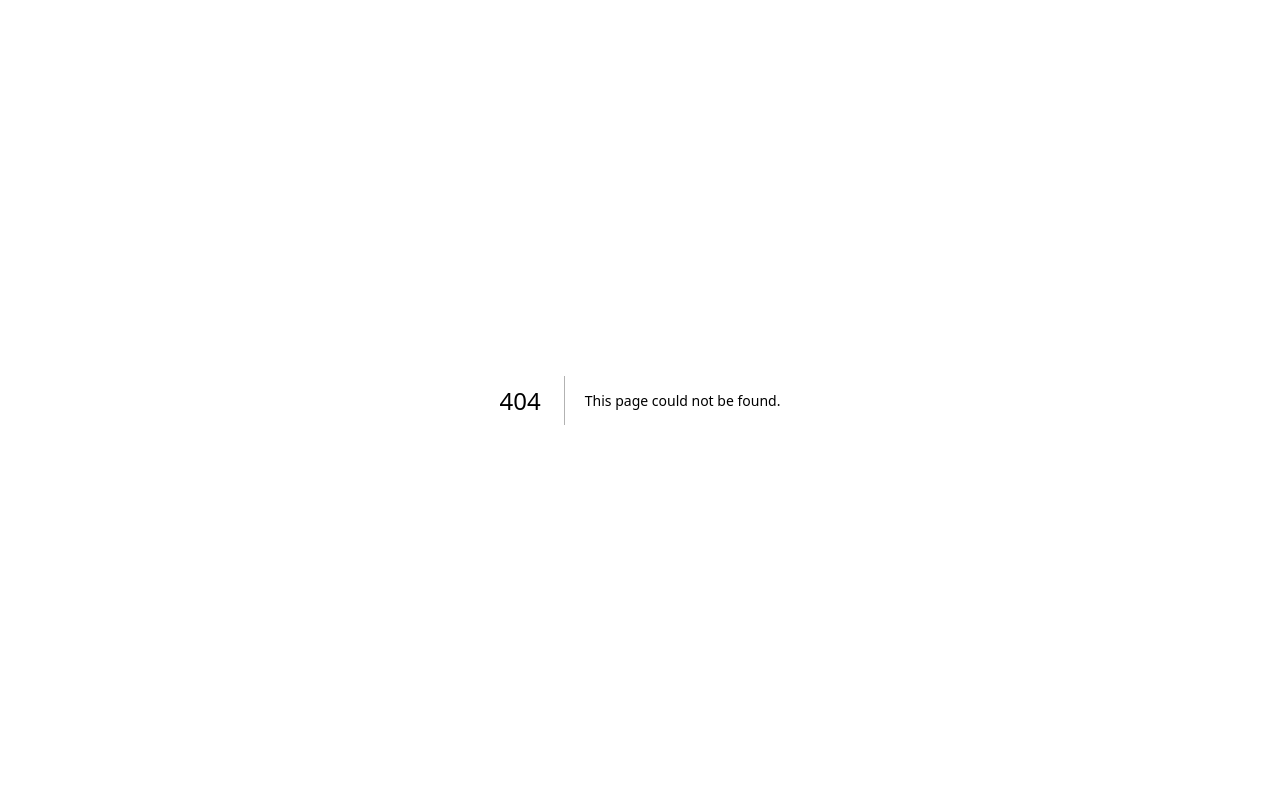
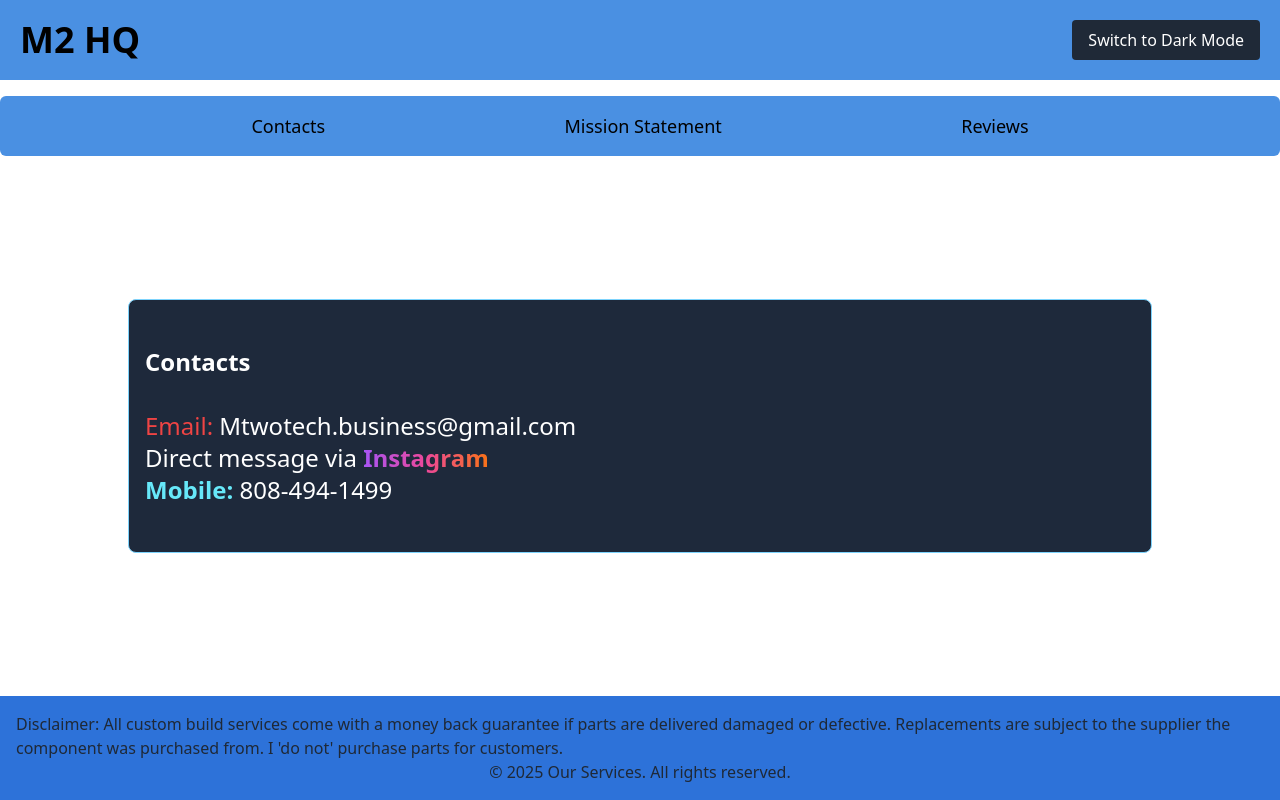
Before and after one commit to iSmirk-01/Landing-page, a Next.js app: page /contacts in a window 1280 px wide. Before the commit this address had no page. Built offline with nearby package versions, Linux system fonts and the light colour scheme.

Commit message:
added many tailwind changes and added Contacts page

```diff
--- /dev/null
+++ b/app/components/DivLink.js
@@ -0,0 +1,14 @@
+import React from 'react'
+import Link from 'next/link';
+
+function DivLink({ link, name }) {
+  return (
+    <div className="cursor-pointer">
+      <Link href={`/${link}`}>
+        {name}
+      </Link>
+    </div>
+  );
+}
+
+export default DivLink
--- a/app/components/Footer.js
+++ b/app/components/Footer.js
@@ -1,6 +1,6 @@
 const Footer = ({ footer }) => {
     return (
-      <div className="p-4">
+      <div className="flex flex-col p-4 bg-DarkThemeMainBlue items-center">
         <footer>{footer}</footer>
         <p>© 2025 Our Services. All rights reserved.</p>
       </div>
--- /dev/null
+++ b/app/components/Navigation.js
@@ -0,0 +1,23 @@
+"use client"
+import { useTheme } from '../context/ThemeProvider'
+import DivLink from './DivLink';
+
+function Navigation({ name }) {
+  const { theme } = useTheme();
+  //flex justify-evenly text-2xl p-4 bg-red-400 w-3/4 rounded-md
+  return (
+    <div
+      className={`${
+        theme === "dark"
+          ? " bg-DarkThemeMainBlue text-white"
+          : " bg-LightThemeMainBlue text-black"
+      } flex justify-evenly text-lg p-4 w-screen rounded-md gap-1`}
+    >
+      <DivLink link="contacts" name="Contacts" />
+      <DivLink link="mission-statement" name="Mission Statement" />
+      <DivLink link="reviews" name="Reviews" />
+    </div>
+  );
+}
+
+export default Navigation;
--- /dev/null
+++ b/app/components/Notice.js
@@ -0,0 +1,19 @@
+"use client"
+import { useTheme } from "../context/ThemeProvider";
+
+function Notice() {
+  const { theme } = useTheme();
+
+  return (
+    <p
+      className={`${
+        theme === "dark" ? "text-white" : "text-black"
+      } text-lg p-5`}
+    >
+      *Services vary due to my class schedule.* For additional information or
+      questions, please reach out via my Contacts page*
+    </p>
+  );
+}
+
+export default Notice
--- a/app/components/Service.js
+++ b/app/components/Service.js
@@ -8,7 +8,9 @@ const Service = ({ header, details, label, button }) => {
   return (
     <div
       className={`${
-        theme === "dark" ? "bg-gray-700 text-white" : "bg-gray-200 text-black"
+        theme === "dark"
+          ? "bg-gray-700 text-white border-cyan-300 border"
+          : "bg-gray-200 text-black border-black border"
       } flex flex-col gap-5 text-lg p-5 rounded-lg shadow-md`}
     >
       <header className="flex justify-center">
@@ -26,7 +28,7 @@ const Service = ({ header, details, label, button }) => {
               : "bg-blue-600 hover:bg-blue-500 text-white"
           } rounded-md p-2`}
         >
-          {button || "Click here for details and pricing!"}
+          {button || "Details and Pricing"}
         </button>
       </footer>
     </div>
--- a/app/components/ThemeToggleButton.js
+++ b/app/components/ThemeToggleButton.js
@@ -9,7 +9,7 @@ const ThemeToggle = () => {
     <button
       onClick={toggleTheme}
       className={`${
-        theme === "dark" ? "bg-gray-800 text-white" : "bg-gray-200 text-black"
+        theme === "dark" ? "bg-slate-300 text-black" : "bg-gray-800 text-white"
       } px-4 py-2 rounded`}
     >
       Switch to {theme === "light" ? "Dark" : "Light"} Mode
--- a/app/components/NavBar.js
+++ b/app/components/TittleBar.js
@@ -3,15 +3,15 @@
 import { useTheme } from "../context/ThemeProvider";
 import ThemeToggle from "./ThemeToggleButton";
 
-const NavNar = ({ header }) => {
+const TittleBar = ({ header }) => {
     const {theme} = useTheme()
 
     return (
-      <div className={`flex p-5 w-screen justify-between ${theme ==='dark'? "text-white bg-slate-700" : "text-black bg-customLime"}`}>
+      <div className={`flex p-5 w-screen justify-between ${theme ==='dark'? "text-white bg-DarkThemeMainBlue" : "text-black bg-LightThemeMainBlue"}`}>
         <h1 className="text-4xl font-semibold">{header}</h1>
         <ThemeToggle />
       </div>
     );
 }
 
-export default NavNar
+export default TittleBar
--- /dev/null
+++ b/app/contacts/page.js
@@ -0,0 +1,52 @@
+"use client"; // Add this at the top to indicate client-side rendering
+
+import DivLink from "../components/DivLink";
+import Footer from "../components/Footer";
+import Navigation from "../components/Navigation";
+import TittleBar from "../components/TittleBar";
+import { useTheme } from "../context/ThemeProvider";
+
+function Contacts() {
+  const { theme } = useTheme();
+
+  return (
+    <div className="flex flex-col overflow-x-hidden h-screen gap-4 items-center w-screen">
+      <TittleBar header="M2 HQ" />
+      <Navigation>
+        <DivLink link="page" name="Services" />
+        <DivLink link="mission-statement" name="Mission Statement" />
+        <DivLink link="reviews" name="Reviews" />
+      </Navigation>
+      <div className=" text-white flex flex-col h-screen justify-center items-center w-screen">
+        <div className="flex flex-col bg-slate-800 p-4 rounded-lg w-4/5 h-2/4 justify-center text-2xl border border-sky-300">
+          <h1 className="font-semibold">Contacts</h1>
+          <br />
+
+          <p>
+            <span className="text-red-500">Email: </span>
+            Mtwotech.business@gmail.com
+          </p>
+          <p>
+            Direct message via{" "}
+            <a
+              className="text-transparent bg-clip-text bg-gradient-to-r from-purple-500 via-pink-500 to-orange-500 font-semibold"
+              href="https://www.instagram.com/cayydz/profilecard/"
+              target="_blank"
+              rel="noopener noreferrer"
+            >
+              Instagram
+            </a>
+          </p>
+          <p>
+            <span className="font-semibold text-cyan-300">Mobile: </span>
+            808-494-1499
+          </p>
+        </div>
+      </div>
+
+      <Footer footer="Disclaimer: All custom build services come with a money back guarantee if parts are delivered damaged or defective. Replacements are subject to the supplier the component was purchased from. I 'do not' purchase parts for customers." />
+    </div>
+  );
+}
+
+export default Contacts;
--- a/app/globals.css
+++ b/app/globals.css
@@ -4,12 +4,12 @@
 
 /* globals.css */
 :root {
-  --background: #f9fafb; /* Light mode background */
+  --background: #FFFFFF; /* Light mode background */
   --foreground: #1f2937; /* Light mode text */
 }
 
 .dark {
-  --background: #1f2937; /* Dark mode background */
+  --background: #000000 ; /* Dark mode background */
   --foreground: #f9fafb; /* Dark mode text */
 }
 
--- a/app/page.js
+++ b/app/page.js
@@ -1,30 +1,33 @@
+'use client'
+
 import Service from "./components/Service"; //header, details, label
-import NavNar from "./components/NavBar";
+import TittleBar from "./components/TittleBar";
 import Footer from "./components/Footer";
+import Contacts from "./components/Navigation";
+import Notice from "./components/Notice";
+import { useTheme } from "./context/ThemeProvider";
 
 export default function Home() {
+  const {theme} = useTheme()
   return (
     <div className="flex flex-col items-center overflow-x-hidden h-screen">
-      <NavNar header="M2 HQ" />
-      <p className="text-lg p-5">
-        *Services vary due to my class schedule.* For additional information or
-        questions, please reach out via my Contacts page*
-      </p>
+      <TittleBar header="M2 HQ" />
+      <Notice />
+      <Contacts />
       <main className="flex flex-col gap-5 p-4">
         <Service
           header="Parts Consultation"
-          details="Looking to build your perfect PC and unsure of where to start? We can provide a PC parts consultation. Whether you're experienced or a first time builder, we offer personalized advice and detailed recommendations that is tailored to your needs and budget. We'll guide you through selecting the best components for your custom build, ensuring compatibility, optimal performance and future proofing your investment.
-          *(Pricing on components vary on the market, we will strive to get you the best prices from whats available)*"
+          details="Whether you're experienced or a first time builder, we offer personalized advice and detailed recommendations that is tailored to your needs and budget. We'll guide you through selecting the best components for your custom build, ensuring compatibility, optimal performance and future proofing your investment.*(Pricing on components vary on the market, we will strive to get you the best prices from whats available)*"
           label="For Consultation Services"
         />
         <Service
           header="Pre-Built Configuration & Delivery"
-          details="For those who've purchased a pre-built PC and need it tuned (bios, drivers, updates. We’ll optimize your system for peak performance, ensuring the full capability of your build. Once your PC is configured, we offer on-campus delivery, bringing your optimized machine right to your building.*(For builds not purchased through our services require handoff at the GCU mail center or delivered under my name)*"
+          details="For those who've purchased a pre-built PC and need it tuned (bios, drivers, updates). We’ll optimize your system for peak performance, ensuring the full capability of your build. Once your PC is configured, we offer on-campus delivery, bringing your optimized machine right to your building.*(For builds not purchased through our services require handoff at the GCU mail center or delivered under my name)*"
           label="For Pre-Built Services"
         />
         <Service
-          header="Pre-Built Configuration & Delivery"
-          details="For those who've purchased a pre-built PC and need it tuned (bios, drivers, updates. We’ll optimize your system for peak performance, ensuring the full capability of your build. Once your PC is configured, we offer on-campus delivery, bringing your optimized machine right to your building.*(For builds not purchased through our services require handoff at the GCU mail center or delivered under my name)*"
+          header="On Campus Assembly"
+          details="From selecting the components to the assembly, we ensure every detail. We will work with you every step of the way to ensure your custom PC meets all your expectations. As well as on-campus delivery service, bringing your fully assembled and tested PC right to your location. Enjoy a seamless and personalized PC building experience with our service."
           label="For Custom Build Services"
         />
       </main>
--- a/tailwind.config.mjs
+++ b/tailwind.config.mjs
@@ -9,7 +9,15 @@ export default {
   theme: {
     extend: {
       colors: {
-        customLime: '#87cc79',
+        //light theme
+        LightThemeMainBlue: "#4A90E2",
+        LightThemeLightBlue: "#A4C8FF",
+        LightThemeAccentBlue: "#1D73B7",
+        //dark theme
+        DarkThemeMainBlue: "#2D72D9",
+        DarkThemeLightBlue: "#6C8FF5",
+        DarkThemeAccentBlue: "#1A4D7C",
+
         background: "var(--background)",
         foreground: "var(--foreground)",
       },
```
